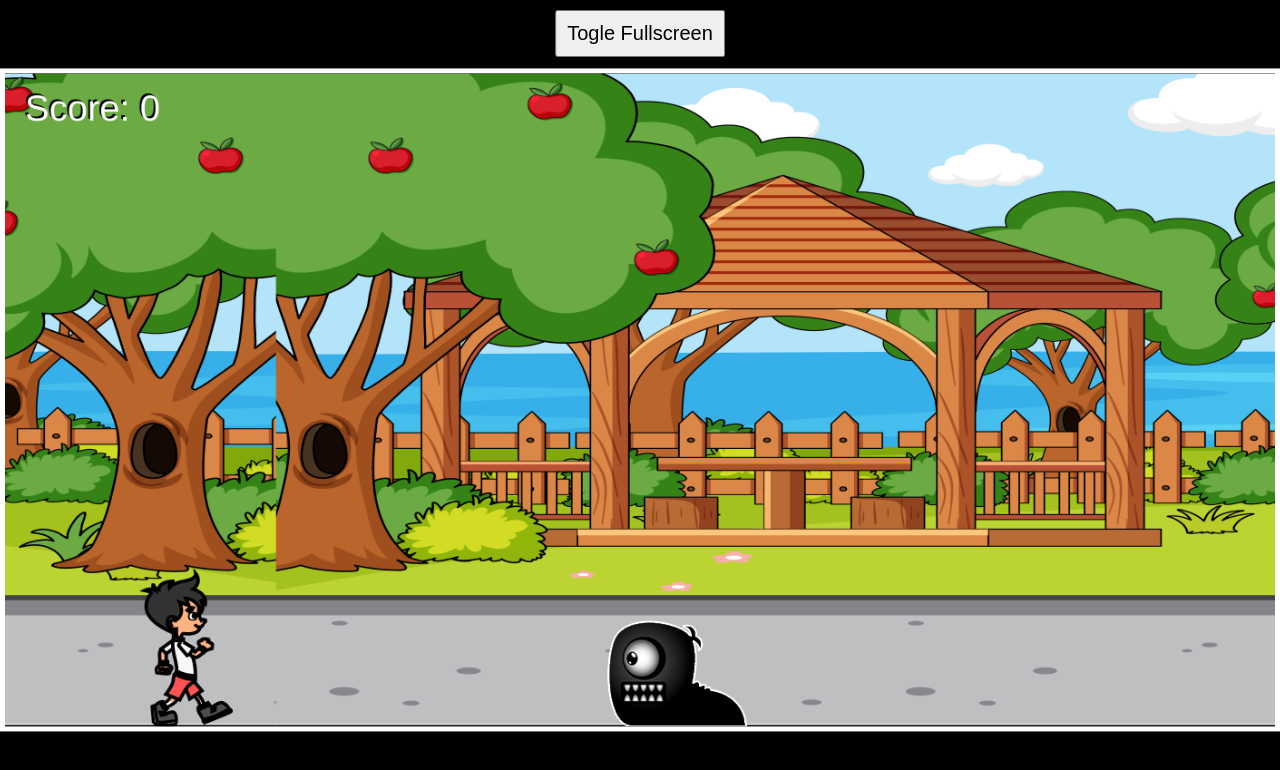
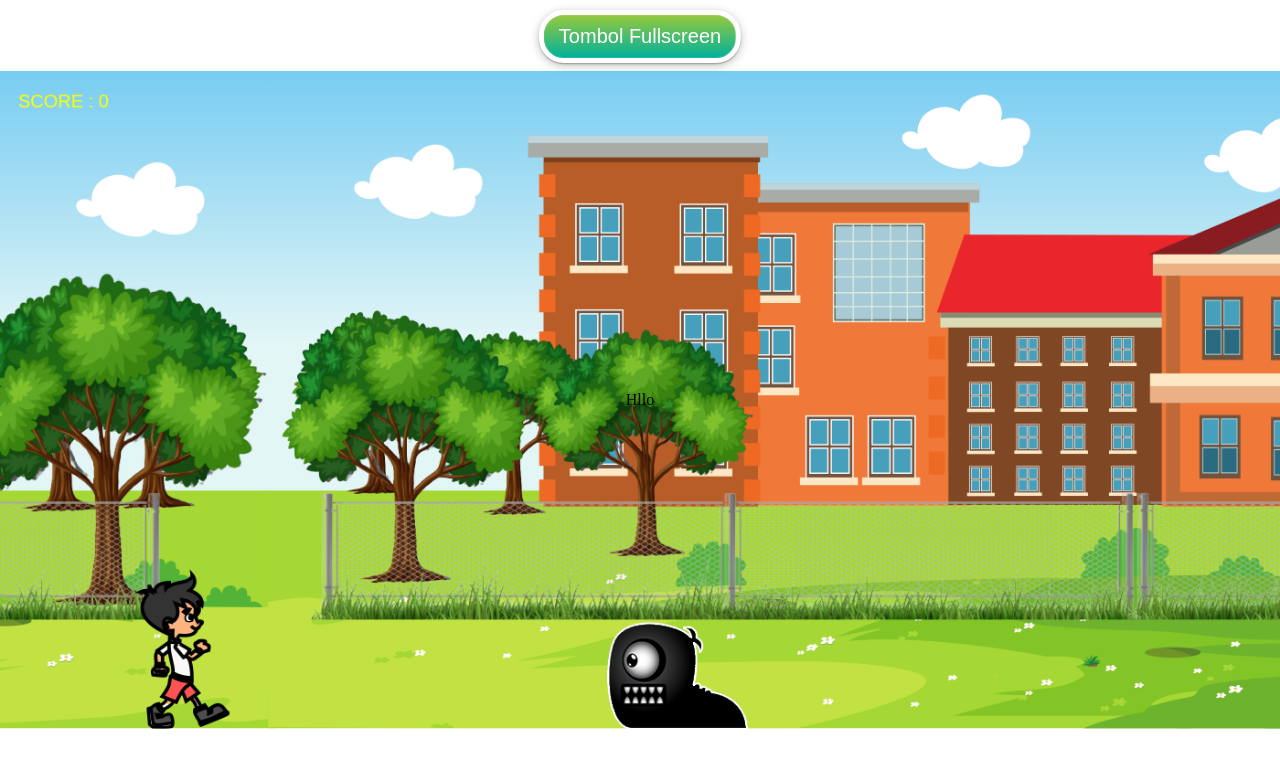
Before and after one commit to hendraadi011/game_jump, a plain HTML site: page index.html in a window 1280 px wide. Drawn offline with Linux system fonts and the light colour scheme; a web font is replaced by a local one.

Commit message:
udate kode

```diff
--- a/index.html
+++ b/index.html
@@ -7,16 +7,18 @@
     <link rel="stylesheet" href="style.css">
 </head>
 <body>
-    <canvas id="canvas1"></canvas>
+    <canvas id="canvas1">
+    </canvas>
     <img id="playerImage" src="img/playerr.png" alt="">
-    <img id="backgroundImage" src="img/bg11.png" alt="">
+    <img id="backgroundImage" src="img/30176.png" alt="">
     <img id="enemyImage"   src="img/enemy_1.png" alt="">
-    <button id="fullScreenButton">Togle Fullscreen</button>
+    <button id="fullScreenButton">Tombol Fullscreen</button>
+
+    <h1 id="menang"></h1>
     <div class="card">
-        <div class="soal">
-            <p>Lorem, ipsum dolor sit amet consectetur adipisicing elit. Mollitia iusto commodi cum, natus optio quam deleniti adipisci a, ipsam dolores ducimus nemo eum cumque enim, iste obcaecati asperiores ratione molestias.</p>
-        </div>
+        <p>Hllo</p>
     </div>
+
 
     <script src="script.js"></script>
 </body>
--- a/script.js
+++ b/script.js
@@ -153,7 +153,7 @@ window.addEventListener('load', function() {
             }
             else if((input.keys.indexOf('ArrowUp') > -1 || input.keys.indexOf('swipe up') > -1) && this.onGround())
             {
-                console.log('cek')
+
                 this.vy -= 32;
 
             }
@@ -225,8 +225,8 @@ window.addEventListener('load', function() {
             this.x = this.gameWidth;
             this.y = this.gameHeight - this.height;
             this.frameX = 0;
-            this.maxFrame = 8;
-            this.fps = 10;
+            this.maxFrame = 5;
+            this.fps = 2;
             this.frameTimer = 0;
             this.frameInterval = 1000/this.fps;
             this.speed = 8;
@@ -290,7 +290,7 @@ window.addEventListener('load', function() {
     function handleEnemies(deltaTime) {
        if(enemyTimer > enemyInterval + randomEnemyInterval){
              enemies.push(new Enemy(canvas.width, canvas.height));
-             randomEnemyInterval = Math.random() * 1000 + 500;
+             randomEnemyInterval = Math.random() * 1000 + 100;
              enemyTimer = 0;
        }else {
             enemyTimer += deltaTime;
@@ -305,21 +305,29 @@ window.addEventListener('load', function() {
     }
 
     function displayStatusText(context) {
+
+
         context.textAlign = 'left';
-        context.font = '40px Helvetica';
-        context.fillStyle = 'black';
-        context.fillText('Score: ' + score, 20,50)
-        context.fillStyle = 'white';
-        context.fillText('Score: ' + score, 22,52)
+        context.font = '20px Arial';
+        context.fillStyle = 'yellow';
+        context.fillText('SCORE : ' + score, 20,40)
+
+        if(score > 5)
+        {
+            document.getElementById('menang').innerHTML = 'menang'
+        }
+
 
         if(gameOver) {
             context.textAlign = 'center';
             context.fillStyle = 'white';
-            context.fillText('GAME OVER, press enter or swipe down to restrat!', canvas.width/2, 200);
+            context.fillText('GAME OVER', canvas.width/2, 200);
             context.fillStyle = 'black';
-            context.fillText('GAME OVER, press enter or swipe down to restrat!', canvas.width/2 ,202)
+            context.fillText('GAME OVER, press enter or swipe down to restrat!', canvas.width/2 ,300)
+        }
 
-        }
+
+
 
     }
 
@@ -333,14 +341,13 @@ window.addEventListener('load', function() {
     }
 
     function toggleFullScreen() {
-        console.log(document.fullscreenElement)
-        if(!document.fullscreenElement) {
-            canvas.requestFullscreen().catch(err => {
-                alert(`Error, tidak dapat mengaktifkan mode layar penuh : ${err.message}`)
-            });
-        }else{
-            document.exitFullscreen();
-        }
+        // if(!document.fullscreenElement) {
+        //     canvas.requestFullscreen().catch(err => {
+        //         alert(`Error, tidak dapat mengaktifkan mode layar penuh : ${err.message}`)
+        //     });
+        // }else{
+        //     document.exitFullscreen();
+        // }
     }
     fullScreenButton.addEventListener('click', toggleFullScreen)
     toggleFullScreen()
@@ -349,6 +356,8 @@ window.addEventListener('load', function() {
     const player = new Player(canvas.width, canvas.height);
     const background = new Background(canvas.width, canvas.height);
     // const enemy1 = new Enemy(canvas.width, canvas.height);
+
+
 
 
     let lastTime = 0;
@@ -373,5 +382,4 @@ window.addEventListener('load', function() {
 
     animate(0);
 
-
 })
--- a/style.css
+++ b/style.css
@@ -1,18 +1,18 @@
+@import url('https://fonts.googleapis.com/css2?family=Days+One&display=swap');
 * {
     margin: 0;
     padding: 0;
     box-sizing: border-box;
+    overflow: hidden;
 }
-body {
-    background-color: black;
-}
+
 
 #canvas1{
     position: absolute;
     top: 50%;
     left: 50%;
     transform: translate(-50%, -50%);
-    border: 5px solid white;
+    /* border: 5px solid white; */
     max-width: 100%;
     max-height: 100%;
 }
@@ -26,14 +26,32 @@ body {
 #fullScreenButton {
     position: absolute;
     text-align: center;
-    padding: 10px;
+    padding: 10px 15px;
     font-size: 20px;
     top: 10px;
     left: 50%;
+    border-radius: 25px;
+    border: 5px solid #fff;
     transform: translateX(-50%);
     transition: all ease 1;
+    background-image: linear-gradient(to top, #00b09b, #96c93d);
+    color: #fff;
+    box-shadow: rgba(0, 0, 0, 0.25) 0px 0.0625em 0.0625em, rgba(0, 0, 0, 0.25) 0px 0.125em 0.5em, rgba(255, 255, 255, 0.1) 0px 0px 0px 1px inset;
+    animation: reverse;
+    font-family: 'Days One', sans-serif;
 }
 #fullScreenButton:hover {
     font-size: 22px;
     background: red;
 }
+
+.card {
+    position: absolute;
+    width: 100%;
+    height: 100vh;
+    display: flex;
+    justify-content: center;
+    align-items: center;
+    z-index: 1000;
+
+}
```
Also changed, not shown: img/30176.png (added), img/guru.png (added).
